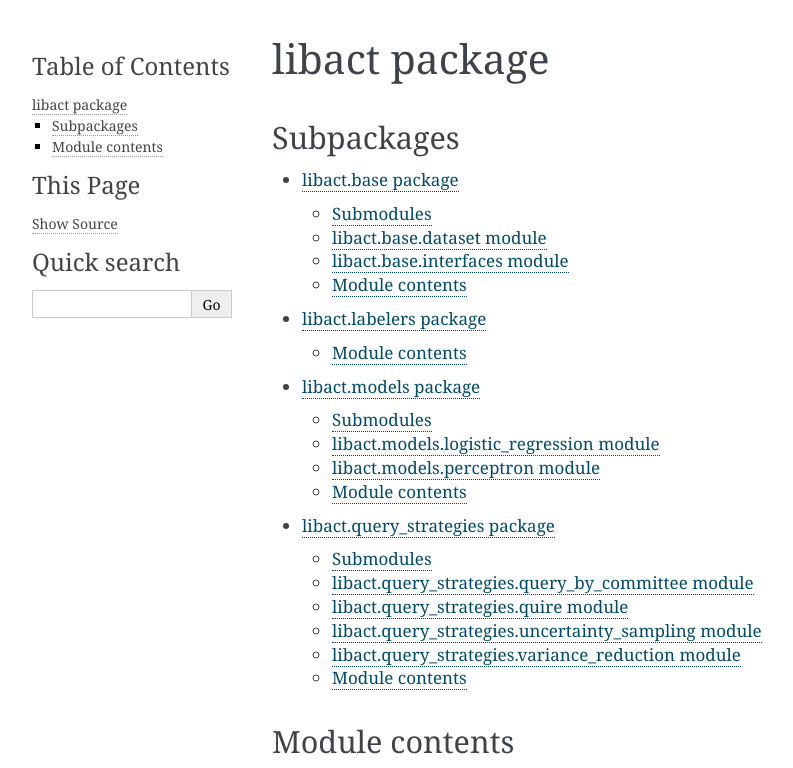
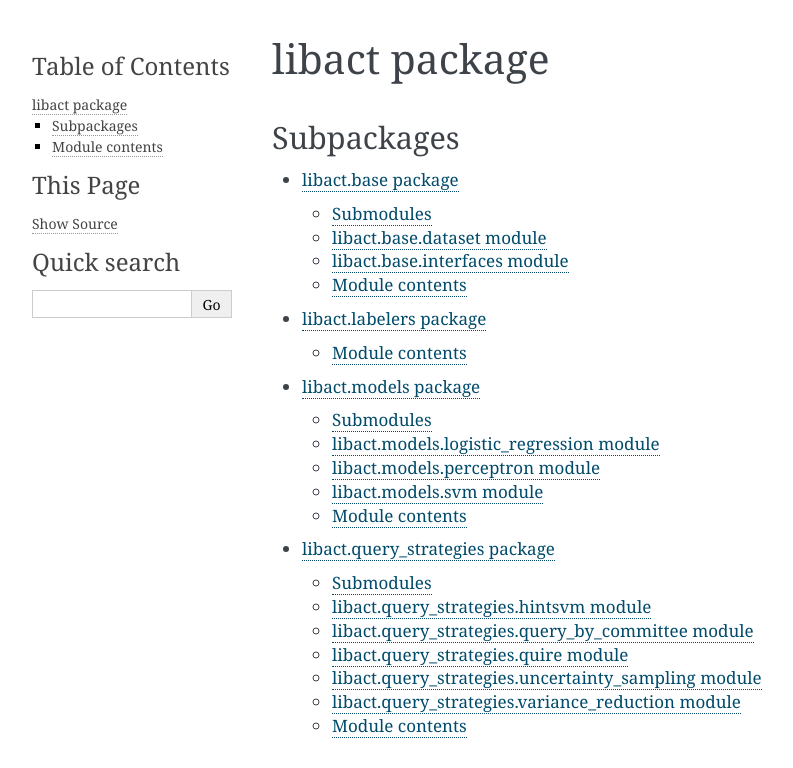
Before and after one commit to ntucllab/libact, a Sphinx documentation site: the page built from docs/libact.rst, in a window 1280 px wide, cut to the strip 0-768 px from the top of the page. Shown: the whole strip, without its empty margins (148-941 px from the left). Built offline with Sphinx 7.4.7, drawn with Linux system fonts in a browser that asks for light colours.

Commit message:
added docs for hintsvm and model svm

```diff
--- a/docs/libact.models.rst
+++ b/docs/libact.models.rst
@@ -20,6 +20,14 @@ libact.models.perceptron module
     :undoc-members:
     :show-inheritance:
 
+libact.models.svm module
+-------------------------------
+
+.. automodule:: libact.models.svm
+    :members:
+    :undoc-members:
+    :show-inheritance:
+
 
 Module contents
 ---------------
--- a/docs/libact.query_strategies.rst
+++ b/docs/libact.query_strategies.rst
@@ -3,6 +3,14 @@ libact.query_strategies package
 
 Submodules
 ----------
+
+libact.query_strategies.hintsvm module
+-------------------------------------------------
+
+.. automodule:: libact.query_strategies.hintsvm
+    :members:
+    :undoc-members:
+    :show-inheritance:
 
 libact.query_strategies.query_by_committee module
 -------------------------------------------------
```
